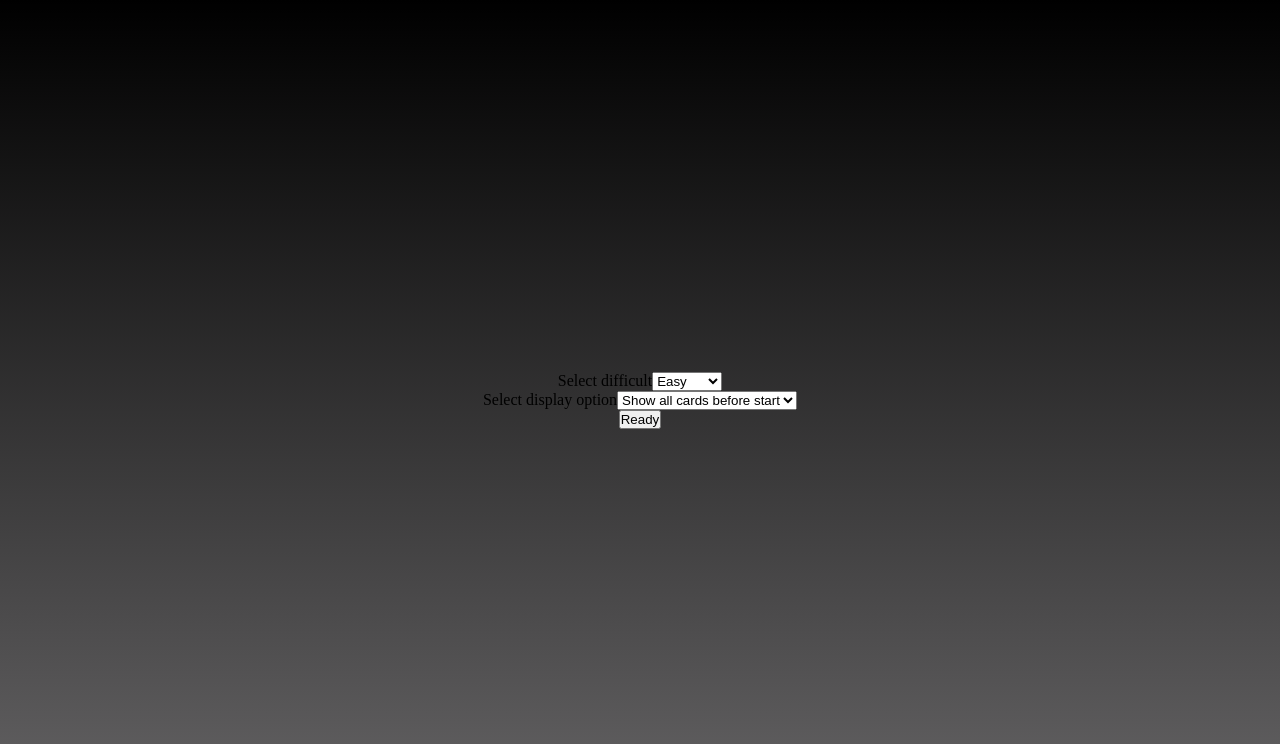
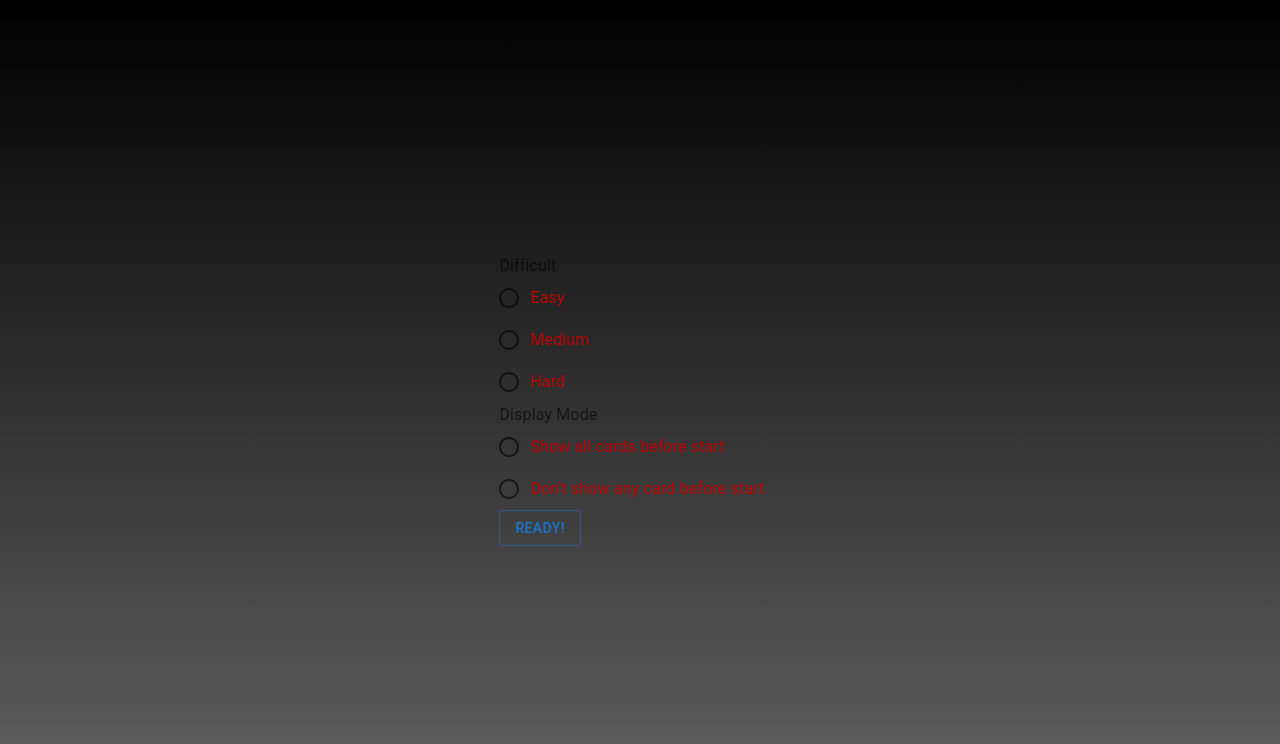
Before and after one commit to Marcelo-Siriaki/memory-game-fullstack, a React (Vite) app: page / in a window 1280 px wide. Both pictures are taken after a click on the element "Mode". Shown: the top 744 px of the page. Built offline with nearby package versions, Linux system fonts and the light colour scheme.

Commit message:
MUI added to mode form

```diff
--- a/package.json
+++ b/package.json
@@ -9,6 +9,10 @@
     "preview": "vite preview"
   },
   "dependencies": {
+    "@emotion/react": "^11.11.3",
+    "@emotion/styled": "^11.11.0",
+    "@fontsource/roboto": "^5.0.8",
+    "@mui/material": "^5.15.6",
     "prop-types": "^15.8.1",
     "react": "^18.2.0",
     "react-dom": "^18.2.0",
--- a/src/pages/login/index.jsx
+++ b/src/pages/login/index.jsx
@@ -1,14 +1,98 @@
 import React, { useState } from "react";
+import useUser from "../../hooks/useUser";
 import "./styles.css";
-import useUser from "../../hooks/useUser";
+
+import FormControl from '@mui/material/FormControl';
+import FormControlLabel from '@mui/material/FormControlLabel';
+import FormLabel from '@mui/material/FormLabel';
+import Radio from '@mui/material/Radio';
+import RadioGroup from '@mui/material/RadioGroup';
+
+import Stack from '@mui/material/Stack';
+import Button from '@mui/material/Button';
+import { useNavigate } from "react-router-dom";
+
+export function Radio3ButtonsGroup({ onChangeDifficult }) {
+    return (
+        <FormControl>
+            <FormLabel id="demo-radio-buttons-group-label">Difficult</FormLabel>
+            <RadioGroup
+                aria-labelledby="demo-radio-buttons-group-label"
+                defaultValue="female"
+                name="radio-buttons-group"
+                onChange={onChangeDifficult}
+            >
+                <FormControlLabel
+                    className="login-form-texts"
+                    value="easy"
+                    control={<Radio />}
+                    label="Easy"
+                />
+                <FormControlLabel
+                    className="login-form-texts"
+                    value="medium"
+                    control={<Radio />}
+                    label="Medium" />
+                <FormControlLabel
+                    className="login-form-texts"
+                    value="hard"
+                    control={<Radio />}
+                    label="Hard" />
+            </RadioGroup>
+        </FormControl>
+    );
+}
+
+export function Radio2ButtonsGroup({ onChangeDisplay }) {
+    return (
+        <FormControl>
+            <FormLabel id="demo-radio-buttons-group-label">Display Mode</FormLabel>
+            <RadioGroup
+                aria-labelledby="demo-radio-buttons-group-label"
+                defaultValue="female"
+                name="radio-buttons-group"
+                onChange={onChangeDisplay}
+            >
+                <FormControlLabel
+                    className="login-form-texts"
+                    value={true}
+                    control={<Radio />}
+                    label="Show all cards before start"
+                />
+                <FormControlLabel
+                    className="login-form-texts"
+                    value={false}
+                    control={<Radio />}
+                    label="Don't show any card before start"
+                />
+            </RadioGroup>
+        </FormControl>
+    );
+}
+
+export function BasicButtons() {
+    return (
+        <Stack spacing={2} direction="row">
+            <Button
+                variant="outlined"
+                type="submit"
+            >
+                Ready!
+            </Button>
+        </Stack>
+    );
+}
+
 
 const Login = () => {
     const [mode, setMode] = useState(false);
+    const navigate = useNavigate();
     const { gameMode, setGameMode } = useUser();
 
     const handleSubmit = (e) => {
         e.preventDefault();
         setMode(false);
+        console.log(gameMode);
     }
 
     const handleSelectDifficult = (e) => {
@@ -19,6 +103,10 @@ const Login = () => {
         setGameMode({ ...gameMode, showAll: e.target.value });
     }
 
+    const handleStartGame = () => {
+        navigate("/home");
+    }
+
     return (
         <div className="login-container">
             {mode ?
@@ -27,35 +115,28 @@ const Login = () => {
                         className="login-form-mode"
                         onSubmit={handleSubmit}
                     >
-                        <label>
-                            Select difficult
-                            <select
-                                onChange={(e) => handleSelectDifficult(e)}
-                                value={gameMode.difficult}
-                            >
-                                <option value="easy">Easy</option>
-                                <option value="medium">Medium</option>
-                                <option value="hard">Hard</option>
-                            </select>
-                        </label>
-                        <label>
-                            Select display option
-                            <select
-                                onChange={handleSelectDisplay}
-                                value={gameMode.showAll}
-                            >
-                                <option value={true}>Show all cards before start</option>
-                                <option value={false}>Don't show any card</option>
-                            </select>
-                        </label>
+                        <Radio3ButtonsGroup
+                            onChangeDifficult={handleSelectDifficult}
+                        />
+                        <Radio2ButtonsGroup
+                            onChangeDisplay={handleSelectDisplay}
+                        />
 
-                        <button type="submit">Ready</button>
+                        <BasicButtons />
                     </form>
                 </div>)
                 :
                 (<div className="login-title-container">
-                    <h1>Start Game</h1>
-                    <h1 onClick={() => setMode(true)}>Mode</h1>
+                    <h1
+                        className="login-mode-texts"
+                        onClick={handleStartGame}
+                    >Start Game</h1>
+                    <h1
+                        className="login-mode-texts"
+                        onClick={() => setMode(true)}
+                    >
+                        Mode
+                    </h1>
                 </div>)}
         </div>
     )
--- a/src/pages/login/styles.css
+++ b/src/pages/login/styles.css
@@ -24,5 +24,23 @@
     display: flex;
     flex-direction: column;
     justify-content: space-evenly;
-    align-items: center;
 }
+
+/* #demo-radio-buttons-group-label {
+    color: rgb(190, 0, 0);
+} */
+
+.login-form-texts {
+    color: rgb(190, 0, 0);
+}
+
+.login-mode-texts {
+    color: rgb(190, 0, 0);
+    font-family: "Roboto", sans-serif;
+
+    cursor: pointer;
+}
+
+.login-mode-texts:hover {
+    transform: scale(1.1);
+}
```
Also changed, not shown: 1 other file (tests, documents, lock files or other folders).
